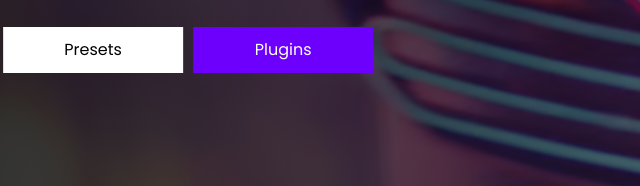
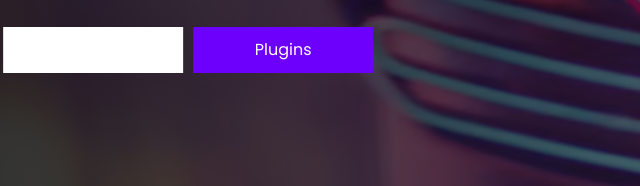
Before and after one commit to shravan-kumar-nalacharla/project-website, a plain HTML site: page index.html in a window 1280 px wide. Shown: the part 520-706 px from the top of the page, 0-640 px from the left. Drawn offline with nearby package versions, Linux system fonts and the light colour scheme; files that its build step writes are made by us from their sources; files whose address does not match are found by name.

Commit message:
Update style.scss

```diff
--- a/css/style.scss
+++ b/css/style.scss
@@ -1,5 +1,5 @@
 $white: #ffffff;
-$black: #000000;
+$black: #ffffff;
 $primary1: #A87FFF;
 $primary2: #6d00fc;
 
```
